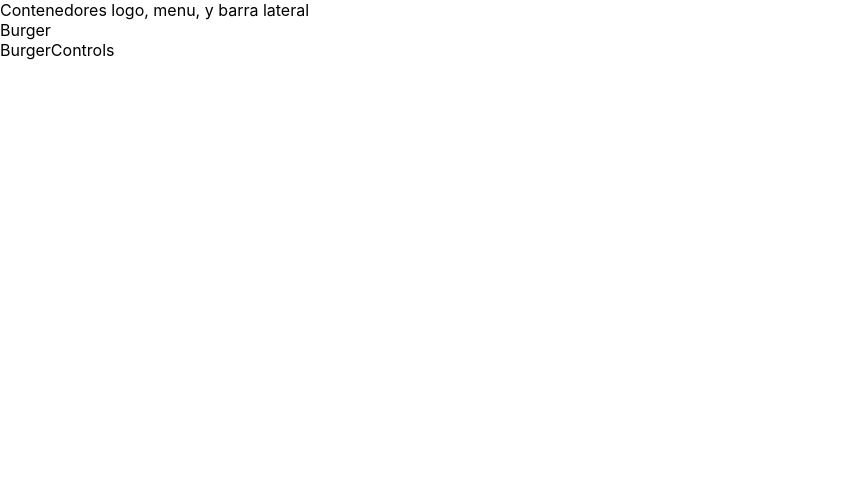
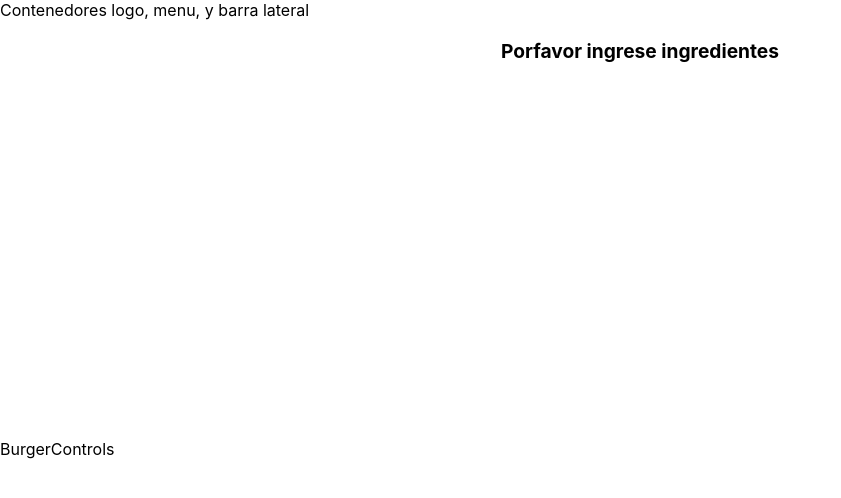
Before and after one commit to filipsm94/learn-reactjs, a React app: page / in a window 1280 px wide. Shown: the top 498 px of the page, without its empty margins (0-841 px from the left). Built offline with nearby package versions, Linux system fonts and the light colour scheme.

Commit message:
config show de burger

```diff
--- a/config/webpack.config.js
+++ b/config/webpack.config.js
@@ -438,6 +438,7 @@ module.exports = function(webpackEnv) {
               use: getStyleLoaders({
                 importLoaders: 1,
                 sourceMap: isEnvProduction && shouldUseSourceMap,
+                modules: true
               }),
               // Don't consider CSS imports dead code even if the
               // containing package claims to have no side effects.
--- a/src/components/burger/burger.js
+++ b/src/components/burger/burger.js
@@ -0,0 +1,29 @@
+import React from 'react';
+
+import BurgerIngredient from './ingredients/burgerIngredients';
+import classes from './burger.module.css';
+
+const burger = (props) => {
+    let transformedIndredients = Object.keys(props.ingredients)
+        .map(igKey => {
+            return [...Array(props.ingredients[igKey])].map((_,i) => {
+                return <BurgerIngredient key={igKey + i} type={igKey} />;
+            })
+        }).reduce((arr, el) => {
+            return arr.concat(el);
+        },[]);
+
+    if(transformedIndredients.length === 0){
+        transformedIndredients = <p>Porfavor ingrese ingredientes</p>;
+    }
+
+    return (
+        <div className={classes.Burger}>
+            <BurgerIngredient type="bread-top"></BurgerIngredient>
+            {transformedIndredients}
+            <BurgerIngredient type="bread-bottom"></BurgerIngredient>
+        </div>
+    );
+}
+
+export default burger;
--- /dev/null
+++ b/src/components/burger/burger.module.css
@@ -0,0 +1,18 @@
+.Burger{
+    width: 100%;
+    margin: auto;
+    height: 250px;
+    overflow: none;
+    text-align: center;
+    font-weight: bold;
+    font-size: 1.2rem;
+}
+
+
+@media (min-width:500px) and (min-height:401px){
+    .Burger{
+        width: 450px;
+        height: 400px;
+
+    }
+}
--- a/src/components/burger/ingredients/burgerIngredients.js
+++ b/src/components/burger/ingredients/burgerIngredients.js
@@ -1,11 +1,12 @@
-const { ProgressPlugin } = require("webpack");
+import React, { Component } from 'react';
+import classes from './burgerIndredients.css';
 
-import classes from './burgerIngredient.module.css';
+export default class BurgerIngredient extends Component {
 
-const burgerIngredient = (props) => {
+    render(){
         let ingredient = null;
 
-    switch (ProgressPlugin.type) {
+        switch (this.props.type) {
             case ('bread-bottom'):
                 ingredient = <div className={classes.BreadBottom}></div>;
                 break;
@@ -33,6 +34,6 @@ const burgerIngredient = (props) => {
                     ingredient = null;
         }
         return ingredient;
+    };
+
 }
-
-export default burgerIngredient;
--- a/src/containers/burgerBuilder/burgerBuilder.js
+++ b/src/containers/burgerBuilder/burgerBuilder.js
@@ -1,11 +1,21 @@
 import React, { Component } from "react";
 import Fake from '../../hoc/fake';
+import Burger from "../../components/burger/burger";
 
 export default class BurgerBuilder extends Component {
+
+    state = {
+        ingredients:{
+            salad:0,
+            bacon:0,
+            cheese:0,
+            meat:0,
+        }
+    }
     render(){
         return(
             <Fake>
-                <div>Burger</div>
+                <Burger ingredients={this.state.ingredients}></Burger>
                 <div>BurgerControls</div>
             </Fake>
         );
```
Also changed, not shown: src/components/burger/ingredients/burgerIndredients.css (renamed from src/components/burger/ingredients/burgerIndredients.module.css). Lines whose indentation alone changed are shown as unchanged.
